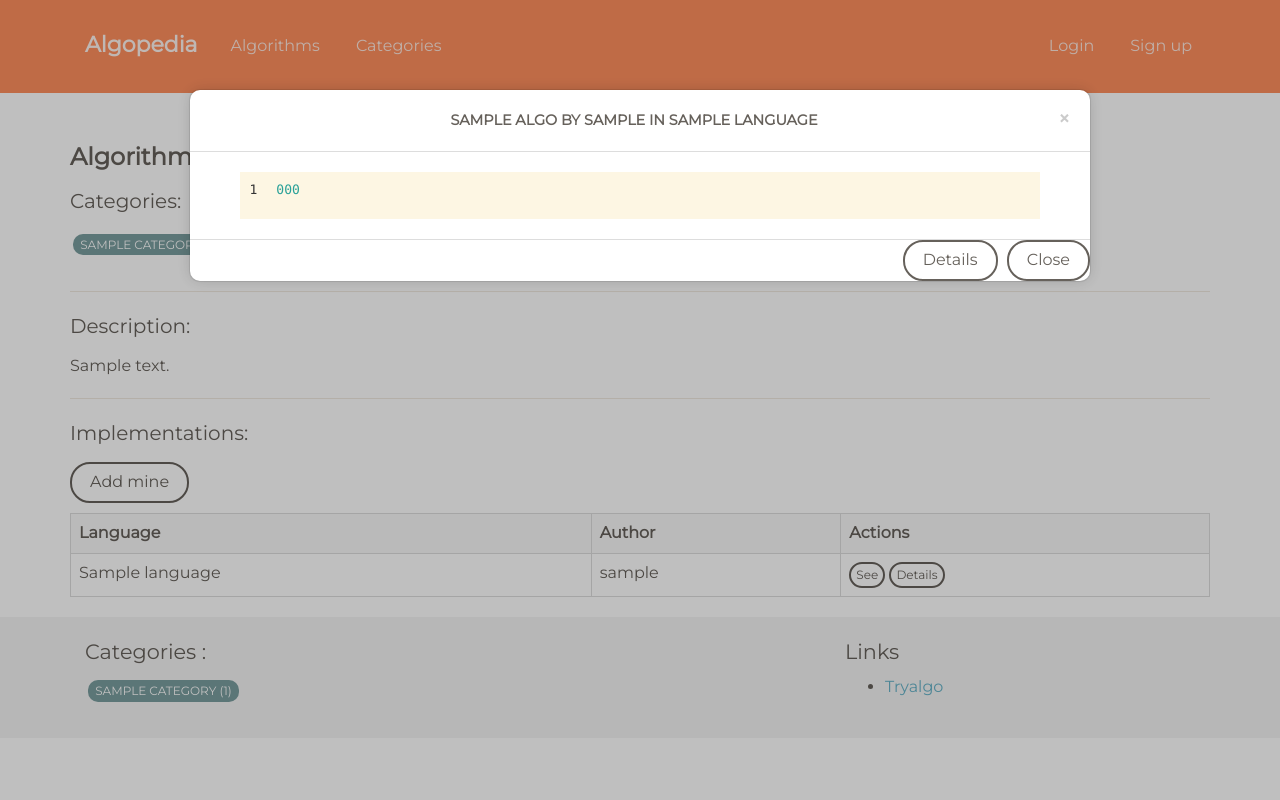
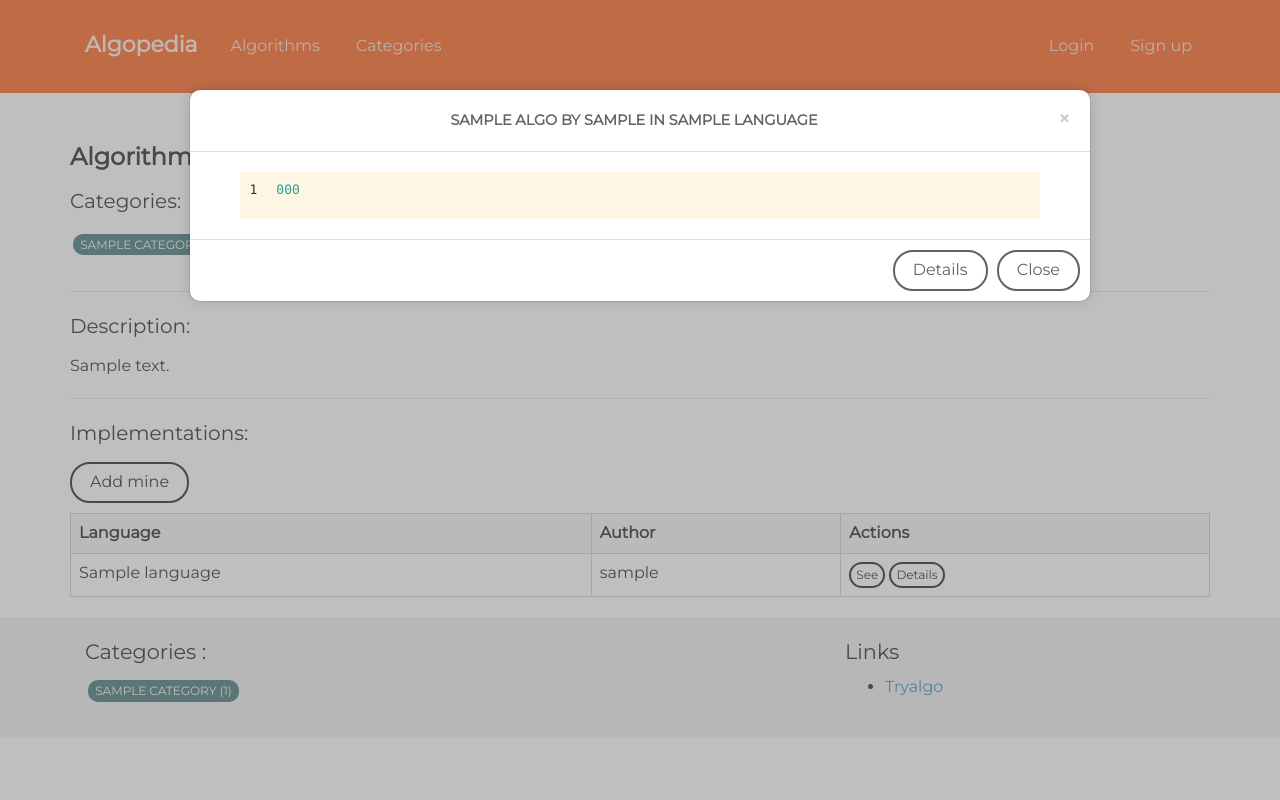
Before and after one commit to jilljenn/algopedia, a Django app: page /algo/1 in a window 1280 px wide, after a click on "See". Run offline with Django 3.2, Linux system fonts and the light colour scheme; tables that the repository leaves empty hold one stand-in row (values such as "Sample post"); some libraries are stand-ins or nearby versions.

Commit message:
Add padding in .modal-footer

```diff
--- a/web/algopedia/static/algopedia/css/style.css
+++ b/web/algopedia/static/algopedia/css/style.css
@@ -29,3 +29,6 @@ ul.categories li {
 .highlighttable tr, .highlighttable .code {
   width: 100%;
 }
+.modal-footer {
+  padding: 10px;
+}
```
